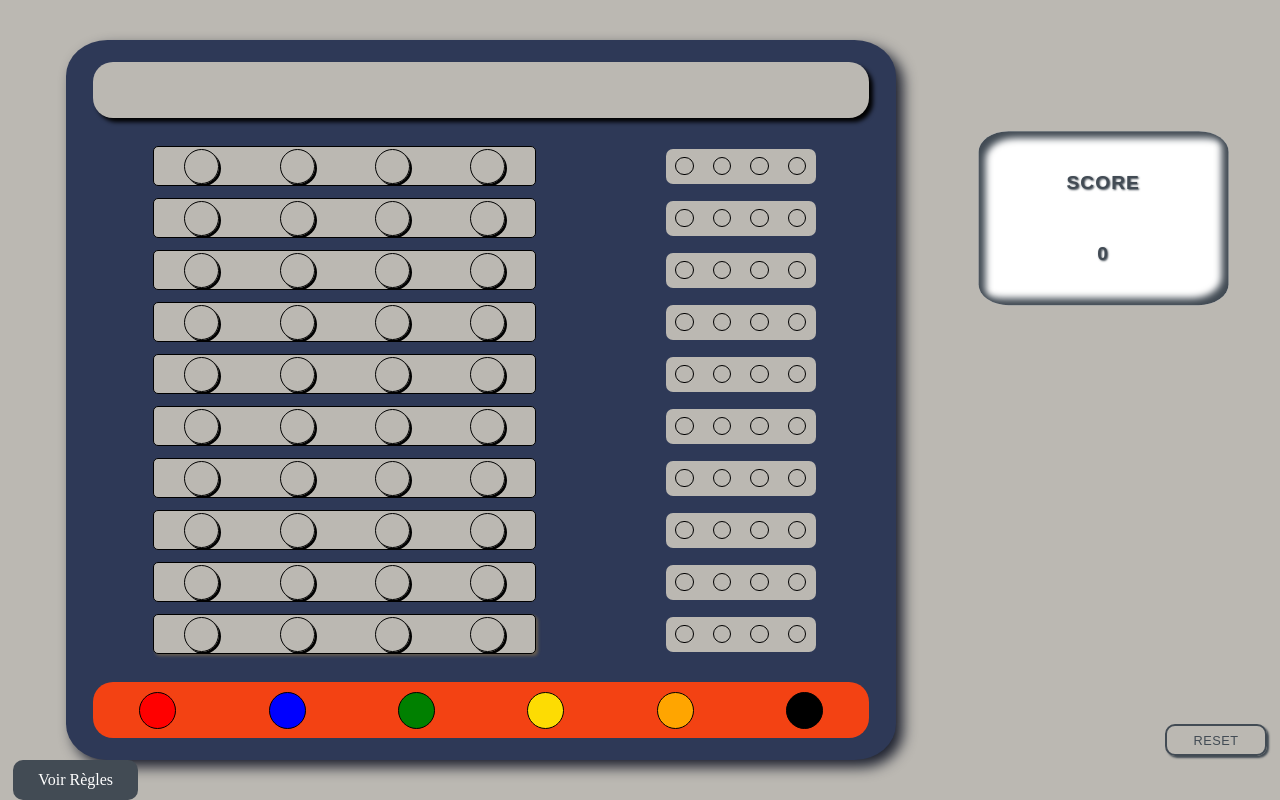
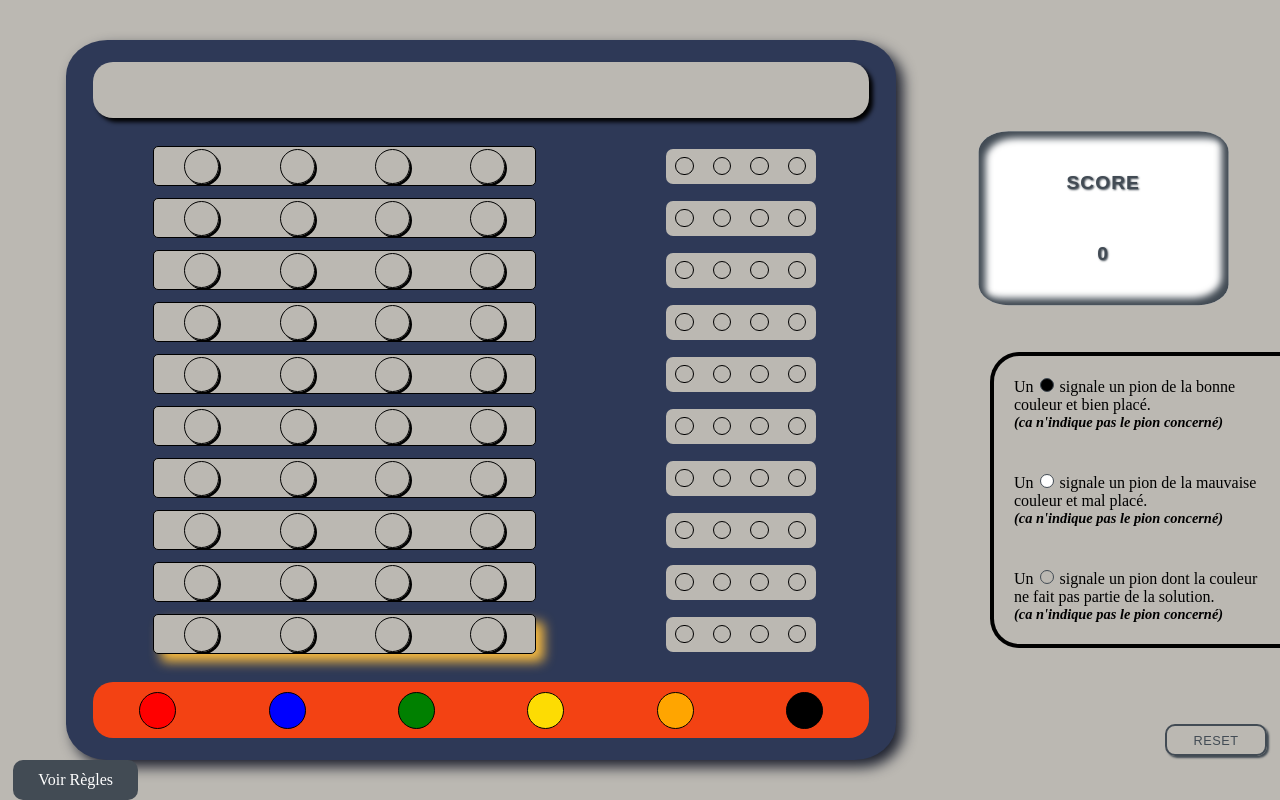
Before and after one commit to Flothar78/mastermind, a Vue app: page / in a window 1280 px wide. Built offline with nearby package versions, Linux system fonts and the light colour scheme; the HTML template or start-up script is replaced by a standard one.

Commit message:
CSS container rules

```diff
--- a/src/components/PeonsRow.vue
+++ b/src/components/PeonsRow.vue
@@ -170,7 +170,8 @@ const handleDrop = (event, rowIndex) => {
     </div>
   </div>
   <Transition name="rules">
-    <RulesInfo v-if="showRulesInfo" class="rules-infos" />
+    <RulesInfo  class="rules-infos" />
+    <!-- v-if="showRulesInfo" -->
   </Transition>
 </template>
 
--- a/src/components/RulesInfo.vue
+++ b/src/components/RulesInfo.vue
@@ -1,47 +1,67 @@
 <template>
   <div class="container">
     <div>
-      Un <span class="black-dot"></span> signale un pion bien placé, mais on sait pas
-      lequel.
+      Un <span class="black-dot"></span> signale un pion de la bonne couleur et bien placé.
+      <div class="parenthese-style">(ca n'indique pas le pion concerné)</div>
     </div>
     <div>
-      Un <span class="white-dot"></span> signale un pion bien placé, mais on sait pas
-      lequel.
+      Un <span class="white-dot"></span> signale un pion de la mauvaise couleur et mal placé.
+      <div class="parenthese-style">(ca n'indique pas le pion concerné)</div>
     </div>
-    <div>Pas de pion signale pas de pion bien placé.</div>
+    <div>
+      Un <span class="empty-dot"></span> signale un pion dont la couleur ne fait pas partie de la solution.
+      <div class="parenthese-style">(ca n'indique pas le pion concerné)</div>
+    </div>
   </div>
 </template>
 
 <style>
 .container {
+  border: 4px solid black;
+  border-right: transparent;
   position: absolute;
-  bottom: 40%;
+  bottom: 19%;
   right: 0;
   display: flex;
   flex-direction: column;
   justify-content: space-around;
-  width: 25vw;
-  height: 20vh;
-  padding: 12px;
-  background-color: yellow;
-  border-radius: 4px;
-
+  width: 20vw;
+  height: 36vh;
+  padding:0 10px 0 20px  !important;
+  color: black;
+  background-color: #bbb8b2;
+  border-radius: 10% 0 0 10%;
 }
 .black-dot {
+  border: 1px solid #424b54;
   display: inline-block;
   width: 12px;
   height: 12px;
   background-color: black;
   border-radius: 50%;
-  margin: 0 4px;
+  margin: 0 2px;
 }
 .white-dot {
   display: inline-block;
   width: 12px;
   height: 12px;
   background-color: white;
-  border: 1px solid #ccc;
+  border: 1px solid #424b54;
   border-radius: 50%;
-  margin: 0 4px;
+  margin: 0 2px;
+}
+.empty-dot {
+  display: inline-block;
+  width: 12px;
+  height: 12px;
+  background-color: transparent;
+  border: 1px solid #424b54;
+  border-radius: 50%;
+  margin: 0 2px;
+}
+.parenthese-style{
+  font-size: 0.9em;
+  font-style: italic;
+  font-weight: 900;
 }
 </style>
```
